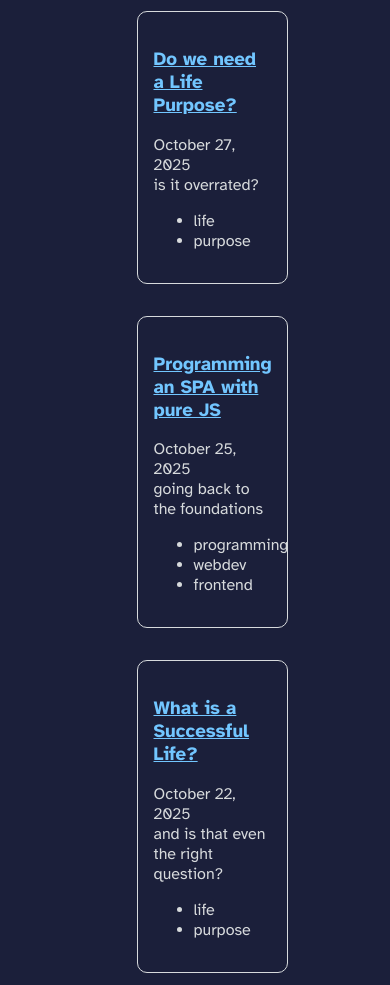
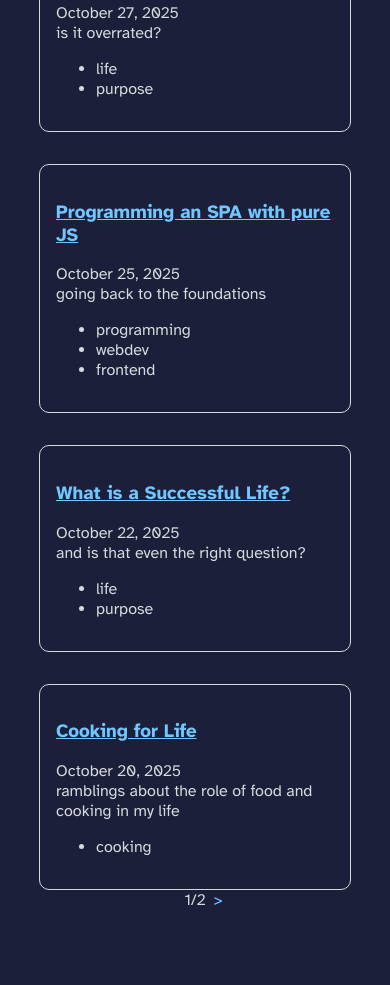
Before and after one commit to jugnugs/blog, a website with bundled scripts: page client/public/index.html in a window 390 px wide. Shown: the part 399-1384 px from the top of the page. After the commit the page ends 1317 px from the top, so only its background shows below. Built offline with nearby package versions, Linux system fonts and the light colour scheme.

Commit message:
style: add responsive design for mobile

```diff
--- a/client/public/index.html
+++ b/client/public/index.html
@@ -3,6 +3,7 @@
 <html lang="en">
   <head>
     <meta charset="UTF-8" />
+    <meta content="width=device-width, initial-scale=1" name="viewport" />
     <title>jugnug's blog</title>
     <link rel="preconnect" href="https://fonts.googleapis.com">
     <link rel="preconnect" href="https://fonts.gstatic.com" crossorigin>
--- a/client/public/main.css
+++ b/client/public/main.css
@@ -22,6 +22,12 @@ body {
 
 main {
   width: 30vw;
+}
+
+@media (max-width: 1024px) {
+  main {
+    width: 80vw;
+  }
 }
 
 main a:link, main a:visited {
@@ -51,6 +57,10 @@ h1 {
   text-align: center;
 }
 
+div, article {
+  box-sizing: border-box;
+}
+
 .blog-card {
   border: var(--main-text-color) 1px solid;
   padding: 1rem;
@@ -62,3 +72,14 @@ h1 {
   flex-direction: column;
   gap: 2rem;
 }
+
+.page-nav {
+  width: 100%;
+  display: flex;
+  justify-content: center;
+  gap: 0.5rem;
+}
+
+.page-nav a {
+  text-decoration: none;
+}
```
